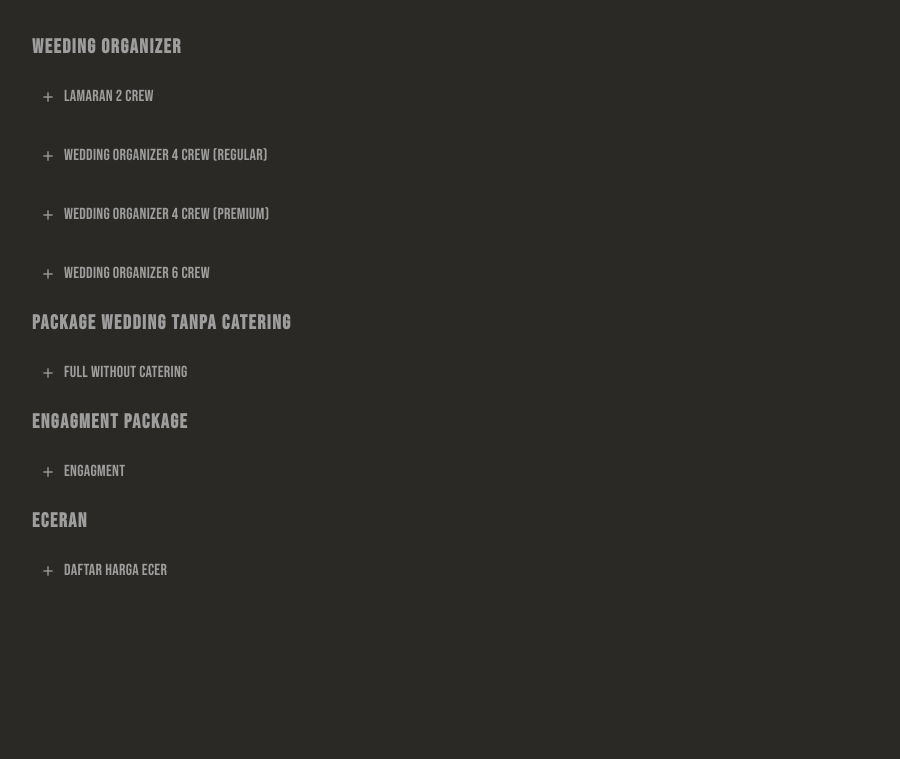
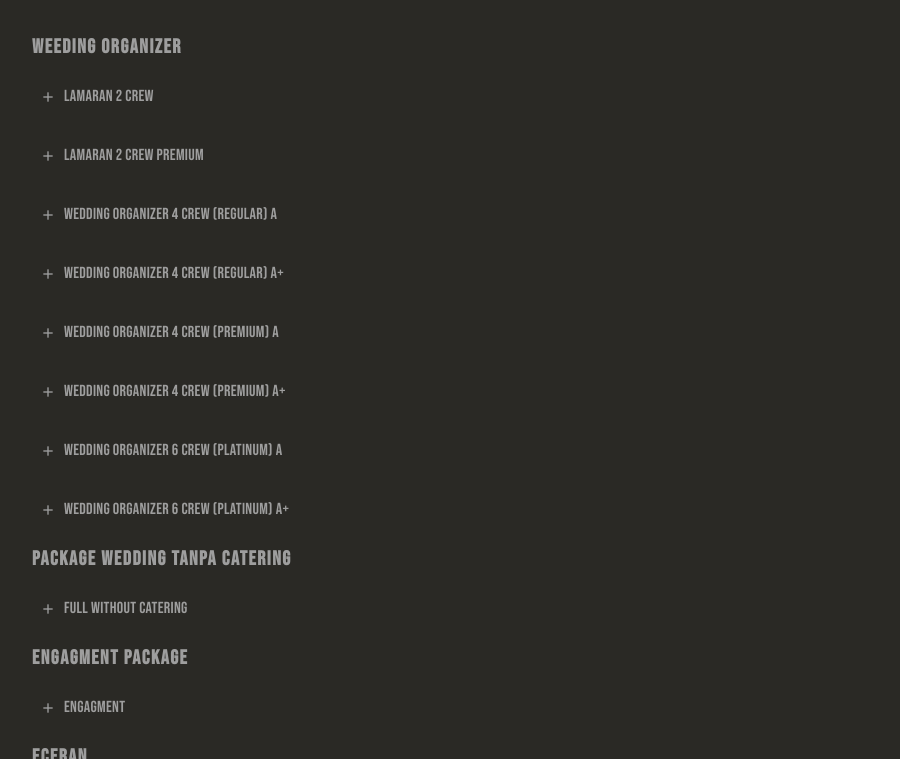
Before and after one commit to promanagement-id/promanagement-id.github.io, a plain HTML site: page index.html in a window 1280 px wide. Shown: the part 4950-5709 px from the top of the page, without its empty margins (96-996 px from the left). Drawn offline with nearby package versions, Linux system fonts and the light colour scheme.

Commit message:
feat: update pricelist (#11)

```diff
--- a/index.html
+++ b/index.html
@@ -275,10 +275,11 @@
             <div class="questions__content">
               <p class="questions__description">
                 <b>Acara Lamaran</b>: <br>
-                &#8226; Buku panduan acara<br>
+                &#8226; Rundown Acara<br>
                 &#8226; 1x Meeting<br>
-                &#8226; Biaya transportasi kru<br><br>
-                Rp.1.600.000
+                &#8226; Biaya transportasi kru<br>
+                &#8226; 2 Kru Professional<br><br>
+                Rp.2.299.999
               </p>
             </div>
           </div>
@@ -288,21 +289,18 @@
             <header class="questions__header">
               <i class="ri-add-line questions__icon"></i>
               <h3 class="questions__item-title">
-                Wedding Organizer 4 Crew (Regular)
+                Lamaran 2 Crew Premium
               </h3>
             </header>
             <div class="questions__content">
               <p class="questions__description">
-                <b>Akad Nikah</b>:<br>
-                &#8226; Kru professional<br>
-                &#8226; Groom & Bride assistant<br>
-                &#8226; Parent assistant<br>
-                &#8226; Rundown acara<br>
-                &#8226; 1x Meeting<br><br>
-                Data diatas belum termasuk:<br>
+                <b>Acara Lamaran</b>: <br>
+                &#8226; Rundown Acara<br>
+                &#8226; 1x Meeting<br>
                 &#8226; MC<br>
-                &#8226; Biaya meeting dan transport kru<br><br>
-                Rp.2.500.000
+                &#8226; Biaya transportasi kru<br>
+                &#8226; 2 Kru Professional<br><br>
+                Rp.3.399.999
               </p>
             </div>
           </div>
@@ -312,21 +310,21 @@
             <header class="questions__header">
               <i class="ri-add-line questions__icon"></i>
               <h3 class="questions__item-title">
-                Wedding Organizer 4 Crew (Premium)
+                Wedding Organizer 4 Crew (Regular) A
               </h3>
             </header>
             <div class="questions__content">
               <p class="questions__description">
                 <b>Akad Nikah</b>:<br>
-                &#8226; Kru professional<br>
-                &#8226; Groom & Bride assistant<br>
-                &#8226; Parent assistant<br>
-                &#8226; Rundown acara<br>
-                &#8226; 2x Meeting<br>
-                &#8226; MC<br><br>
+                &#8226; 1 Floor Director<br>
+                &#8226; 1 Groom & Bride assistant<br>
+                &#8226; 1 Audio Operator<br>
+                &#8226; 1 Helper<br>
+                &#8226; Rundown Acara<br><br>
                 Data diatas belum termasuk:<br>
+                &#8226; MC<br>
                 &#8226; Biaya meeting dan transport kru<br><br>
-                Rp.3.500.000
+                Rp.2.699.999
               </p>
             </div>
           </div>
@@ -336,21 +334,127 @@
             <header class="questions__header">
               <i class="ri-add-line questions__icon"></i>
               <h3 class="questions__item-title">
-                Wedding Organizer 6 Crew
+                Wedding Organizer 4 Crew (Regular) A+
               </h3>
             </header>
             <div class="questions__content">
               <p class="questions__description">
-                <b>Akad Nikah dan Resepsi</b>:<br>
-                &#8226; Kru professional<br>
-                &#8226; Groom & Bride assistant<br>
-                &#8226; Parent assistant<br>
-                &#8226; Rundown acara<br>
+                <b>Akad Resepsi</b>:<br>
+                &#8226; 1 Floor Director<br>
+                &#8226; 1 Groom & Bride assistant<br>
+                &#8226; 1 Audio Operator<br>
+                &#8226; 1 Helper<br>
                 &#8226; 2x Meeting<br>
+                &#8226; Rundown Acara<br>
+                &#8226; Resepsi<br>
                 &#8226; MC<br><br>
                 Data diatas belum termasuk:<br>
                 &#8226; Biaya meeting dan transport kru<br><br>
-                Rp.5.500.000
+                Rp.3.799.999
+              </p>
+            </div>
+          </div>
+        </div>
+        <div class="questions__group">
+          <div class="questions__item">
+            <header class="questions__header">
+              <i class="ri-add-line questions__icon"></i>
+              <h3 class="questions__item-title">
+                Wedding Organizer 4 Crew (Premium) A
+              </h3>
+            </header>
+            <div class="questions__content">
+              <p class="questions__description">
+                <b>Akad</b>:<br>
+                &#8226; 1 Floor Director<br>
+                &#8226; 1 Groom & Bride assistant<br>
+                &#8226; 1 Audio Operator<br>
+                &#8226; 1 Helper<br>
+                &#8226; 2x Meeting<br>
+                &#8226; Rundown Acara<br>
+                &#8226; MC<br><br>
+                Data diatas belum termasuk:<br>
+                &#8226; Biaya meeting dan transport kru<br><br>
+                Rp.4.299.999
+              </p>
+            </div>
+          </div>
+        </div>
+        <div class="questions__group">
+          <div class="questions__item">
+            <header class="questions__header">
+              <i class="ri-add-line questions__icon"></i>
+              <h3 class="questions__item-title">
+                Wedding Organizer 4 Crew (Premium) A+
+              </h3>
+            </header>
+            <div class="questions__content">
+              <p class="questions__description">
+                <b>Akad Resepsi</b>:<br>
+                &#8226; 1 Floor Director<br>
+                &#8226; 1 Groom & Bride assistant<br>
+                &#8226; 1 Audio Operator<br>
+                &#8226; 1 Helper<br>
+                &#8226; 2x Meeting<br>
+                &#8226; Rundown Acara<br>
+                &#8226; MC<br><br>
+                &#8226; Resepsi<br><br>
+                Data diatas belum termasuk:<br>
+                &#8226; Biaya meeting dan transport kru<br><br>
+                Rp.4.999.999
+              </p>
+            </div>
+          </div>
+        </div>
+        <div class="questions__group">
+          <div class="questions__item">
+            <header class="questions__header">
+              <i class="ri-add-line questions__icon"></i>
+              <h3 class="questions__item-title">
+                Wedding Organizer 6 Crew (Platinum) A
+              </h3>
+            </header>
+            <div class="questions__content">
+              <p class="questions__description">
+                <b>Akad Resepsi</b>:<br>
+                &#8226; 1 Floor Director<br>
+                &#8226; 1 Groom & Bride assistant<br>
+                &#8226; 1 Audio Operator<br>
+                &#8226; 1 Stage Manager<br>
+                &#8226; 2 Helper<br>
+                &#8226; 2x Meeting<br>
+                &#8226; Rundown Acara<br>
+                &#8226; MC<br><br>
+                Data diatas belum termasuk:<br>
+                &#8226; Biaya meeting, MC dan transport kru<br><br>
+                Rp.4.699.999
+              </p>
+            </div>
+          </div>
+        </div>
+        <div class="questions__group">
+          <div class="questions__item">
+            <header class="questions__header">
+              <i class="ri-add-line questions__icon"></i>
+              <h3 class="questions__item-title">
+                Wedding Organizer 6 Crew (Platinum) A+
+              </h3>
+            </header>
+            <div class="questions__content">
+              <p class="questions__description">
+                <b>Akad Resepsi</b>:<br>
+                &#8226; 1 Floor Director<br>
+                &#8226; 1 Groom & Bride assistant<br>
+                &#8226; 1 Audio Operator<br>
+                &#8226; 1 Stage Manager<br>
+                &#8226; 2 Helper<br>
+                &#8226; 2x Meeting<br>
+                &#8226; Rundown Acara<br>
+                &#8226; MC<br>
+                &#8226; Resepsi<br><br>
+                Data diatas belum termasuk:<br>
+                &#8226; Biaya meeting, MC dan transport kru<br><br>
+                Rp.5.399.999
               </p>
             </div>
           </div>
```
